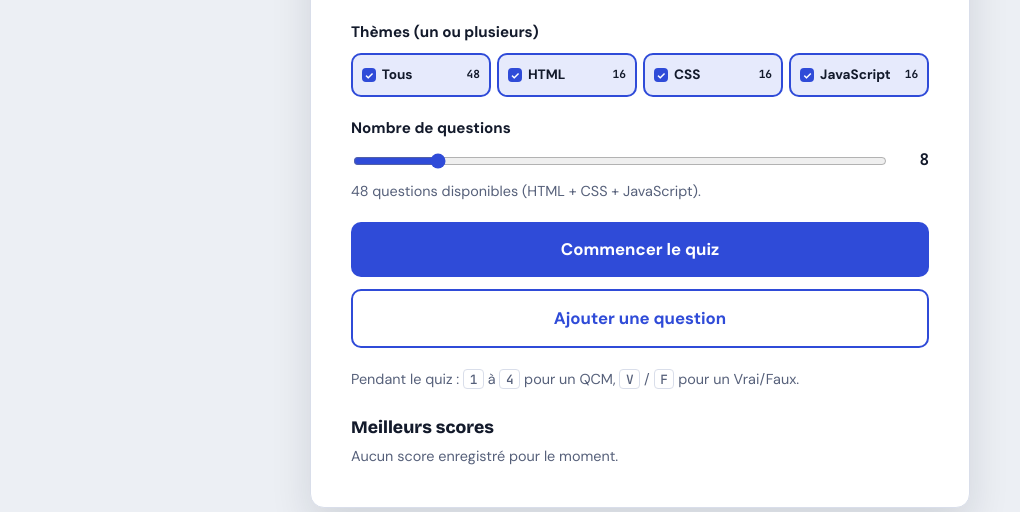
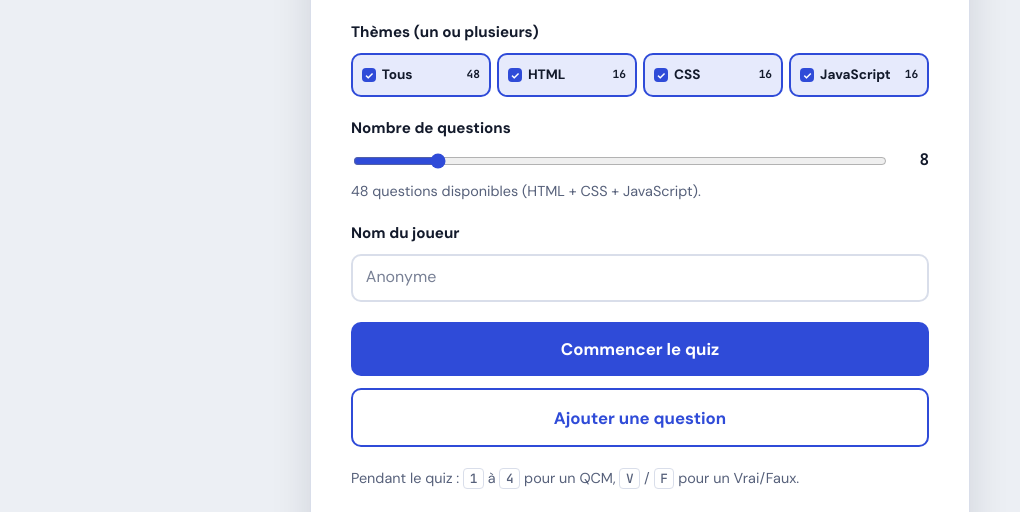
Before and after one commit to AhmedBenaissaM10/projet-web, a plain HTML site: page index.html in a window 1280 px wide. Shown: the part 288-800 px from the top of the page, without its empty margins (0-1020 px from the left). Drawn offline with nearby package versions, Linux system fonts and the light colour scheme.

Commit message:
Add player name input field to index.html

```diff
--- a/index.html
+++ b/index.html
@@ -56,6 +56,11 @@
           <output id="count-out" for="count">8</output>
         </div>
         <p class="hint" id="pool-info"></p>
+      </div>
+
+       <div class="field">
+        <label class="lbl" for="player-name">Nom du joueur</label>
+        <input type="text" id="player-name" maxlength="40" autocomplete="nickname" placeholder="Anonyme">
       </div>
 
       <div class="actions">
```
